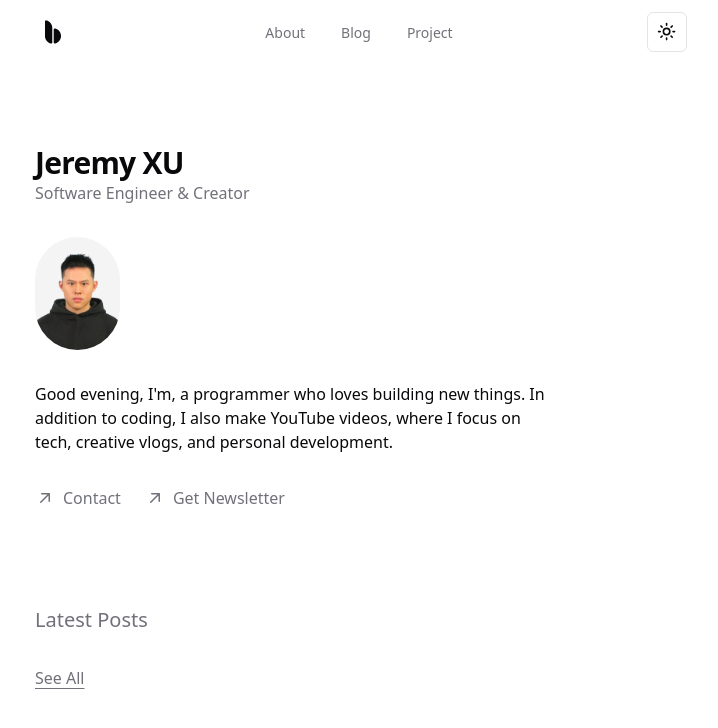
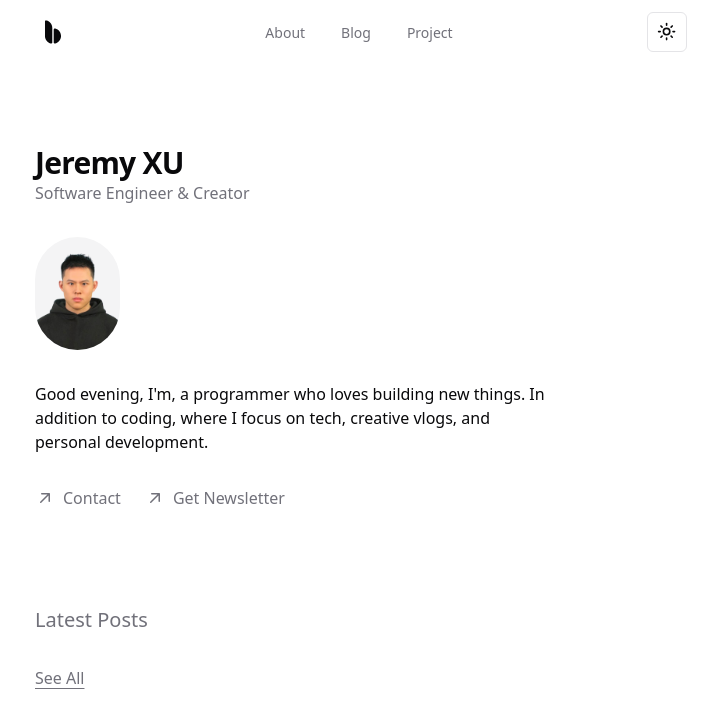
Before and after one commit to JeremyXXXuuu/Blog, a Next.js app: page / in a window 1280 px wide. Shown: the top 728 px of the page, without its empty margins (279-997 px from the left). Built offline with nearby package versions, Linux system fonts and the light colour scheme.

Commit message:
fix: email link

```diff
--- a/src/app/about/ConnectLinks.tsx
+++ b/src/app/about/ConnectLinks.tsx
@@ -9,7 +9,7 @@ interface ConnectLink {
 const ConnectLinks: ConnectLink[] = [
   {
     label: "Email",
-    href: "jeremyxu1234@gmail.com",
+    href: "mailto:jeremyxu1234@gmail.com",
     icon: (
       <svg
         xmlns="http://www.w3.org/2000/svg"
--- a/src/app/about/page.tsx
+++ b/src/app/about/page.tsx
@@ -32,8 +32,8 @@ function About() {
         <div className="flex w-full flex-col gap-8">
           <p>
             Have a question or just want to chat? Feel free to{" "}
-            <Link href="jeremyxu1234@gmail.com">email me</Link>. Try finding me
-            anywhere else at @jeremyxxxuuu.
+            <Link href="mailto:jeremyxu1234@gmail.com">email me</Link>. Try
+            finding me anywhere else at @jeremyxxxuuu.
           </p>
           <ul className="animated-list grid flex-grow grid-cols-1 gap-2 md:grid-cols-2">
             {ConnectLinks.map((link) => (
--- a/src/app/blog/page.tsx
+++ b/src/app/blog/page.tsx
@@ -71,7 +71,7 @@ function Post({ blogItem }: { blogItem: BlogItem }) {
     <li className="py-3 group transition-opacity" key={slug}>
       <div className="flex justify-between gap-10 items-center">
         <Section heading={formatDate(created_date)}>
-          <Link href={`/pages/${slug}`} className="font-medium leading-tight">
+          <Link href={`/pages/${slug}`} className="font-medium text-center">
             {name}
           </Link>
         </Section>
--- a/src/app/page.tsx
+++ b/src/app/page.tsx
@@ -36,8 +36,8 @@ export default function Home() {
           style={{ "--index": 2 } as React.CSSProperties}
         >
           Good evening, I&apos;m, a programmer who loves building new things. In
-          addition to coding, I also make YouTube videos, where I focus on tech,
-          creative vlogs, and personal development.
+          addition to coding, where I focus on tech, creative vlogs, and
+          personal development.
         </p>
         <ul
           className="animated-list flex animate-in flex-col gap-2 text-muted-foreground md:flex-row md:gap-6"
@@ -45,7 +45,7 @@ export default function Home() {
         >
           <li className="transition-opacity">
             <Link
-              href="jeremyxu1234@gmail.com"
+              href="mailto:jeremyxu1234@gmail.com"
               className="flex items-center gap-2 no-underline"
             >
               <ArrowUpRightIcon className="h-5 w-5" />
@@ -54,7 +54,7 @@ export default function Home() {
           </li>
           <li className="transition-opacity">
             <Link
-              href="jeremyxu1234@gmail.com"
+              href="mailto:jeremyxu1234@gmail.com"
               className="flex items-center gap-2 no-underline"
             >
               <ArrowUpRightIcon className="h-5 w-5" />
```
